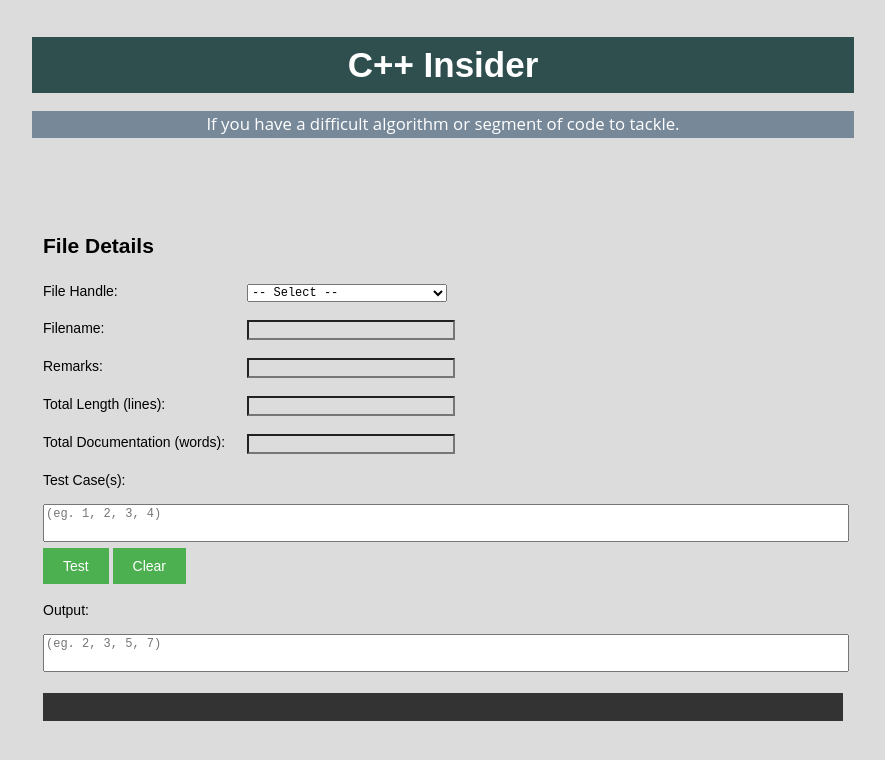
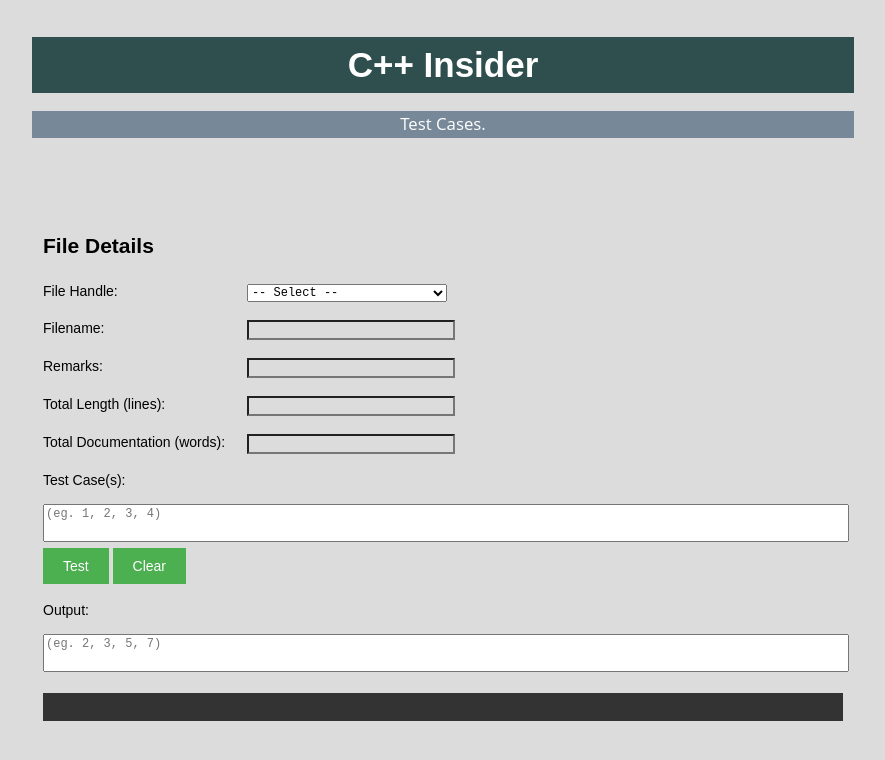
Before and after one commit to AbdulShabazz/cppinsider, a website: page library.html in a window 1280 px wide. Shown: the whole page, without its empty margins (197-1082 px from the left). Drawn offline with Linux system fonts and the light colour scheme; files that its build step writes are made by us from their sources.

Commit message:
Update library.html

```diff
--- a/library.html
+++ b/library.html
@@ -94,7 +94,7 @@
     <header>
         <center>
         <h1>C++ Insider</h1>
-        <p>If you have a difficult algorithm or segment of code to tackle.</p>
+        <p>Test Cases.</p>
         </center>
     </header>
     </div>
```
